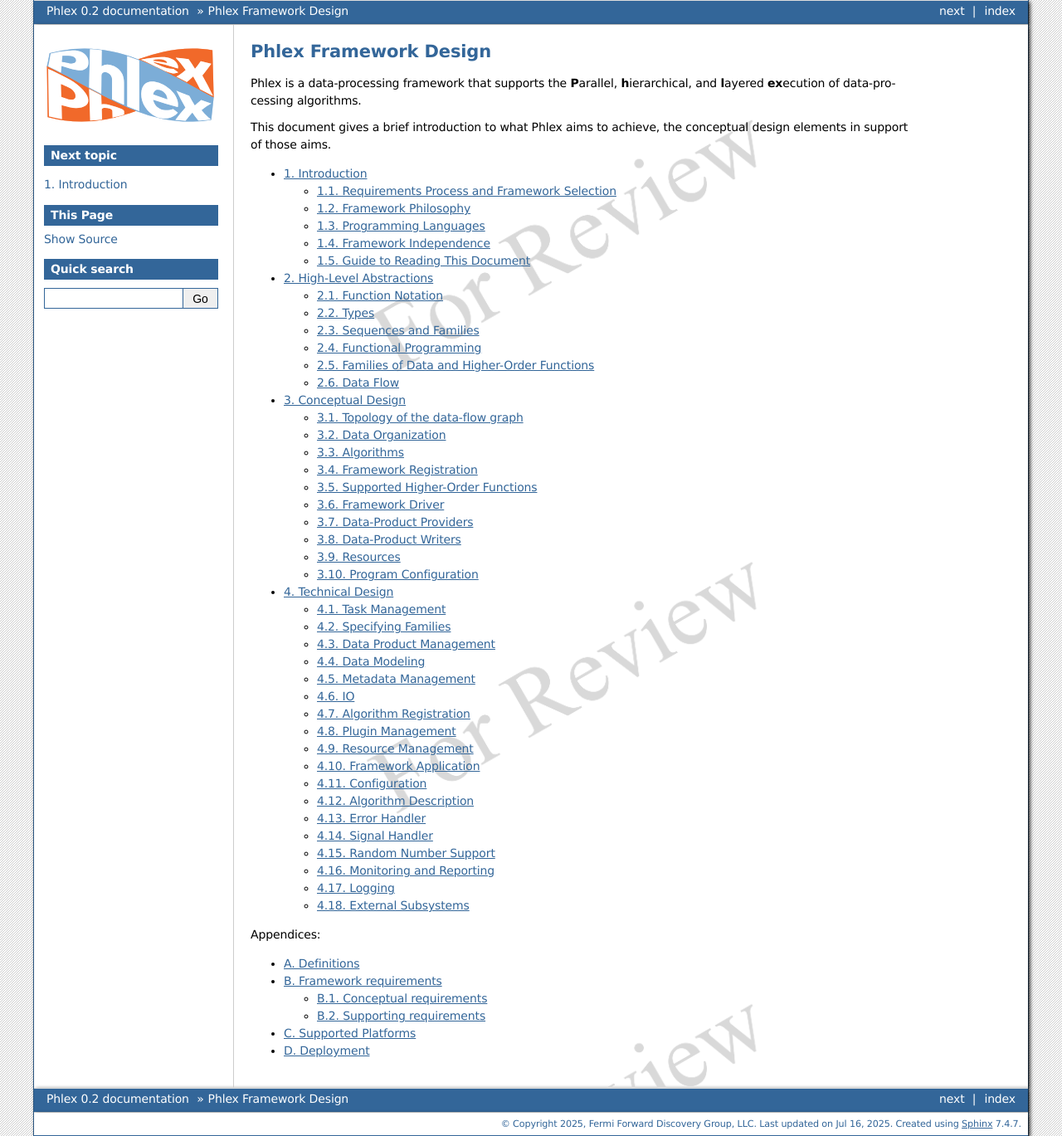
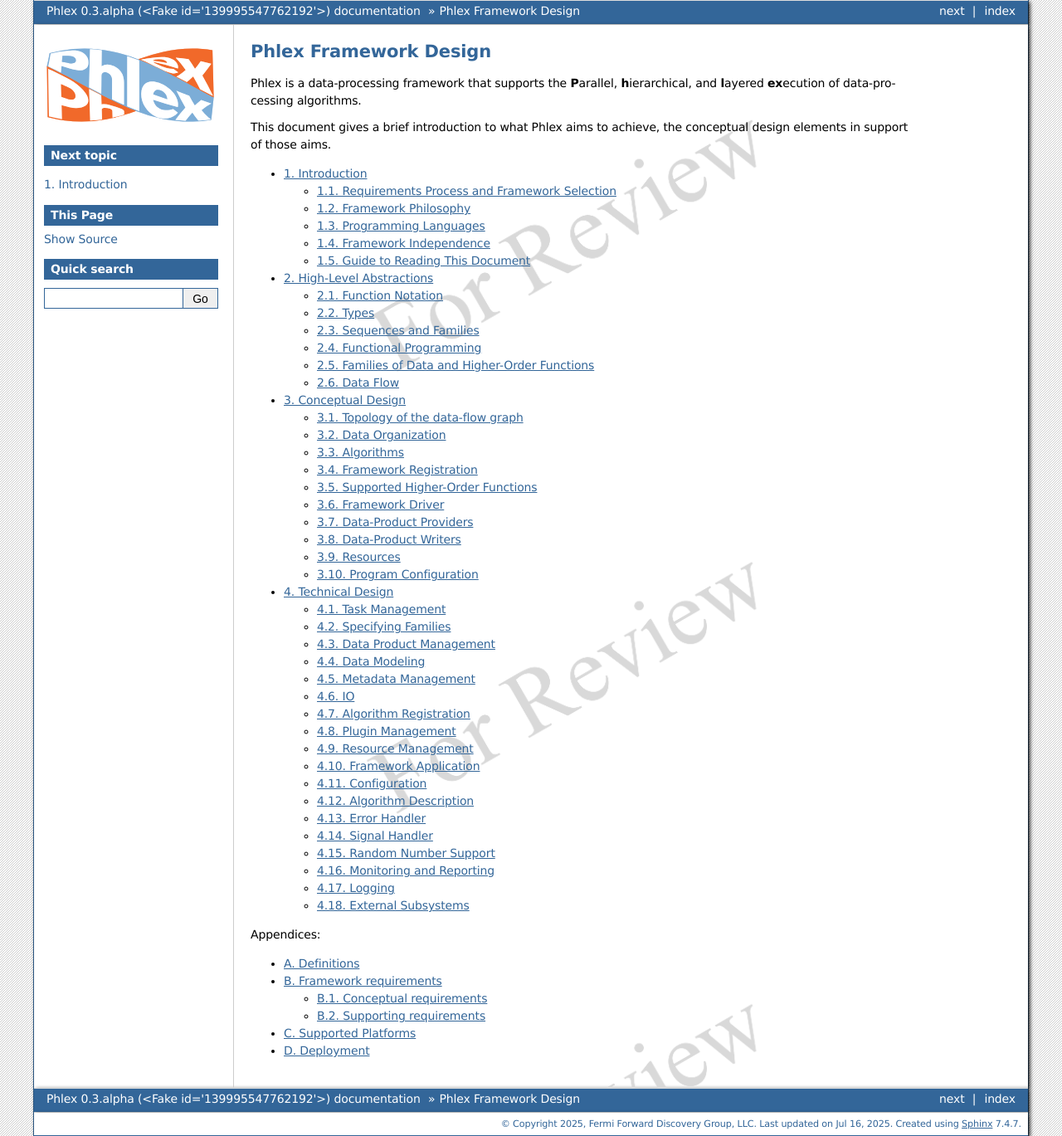
Before and after one commit to Framework-R-D/phlex-design, a Sphinx documentation site: the page built from doc/index.rst, in a window 1280 px wide. Shown: the whole page at 83% size. Built offline with Sphinx 7.4.7, drawn with Linux system fonts in a browser that asks for light colours.

Commit message:
Begin 0.3.alpha release

```diff
--- a/doc/conf.py
+++ b/doc/conf.py
@@ -21,13 +21,13 @@
 version = "0"
 
 # For releases for circulation use:
-release = "0.2"
-latex_filename = f"phlex-design-v{release}.tex"
+# release = "0.2"
+# latex_filename = f"phlex-design-v{release}.tex"
 
 # For development use
-# release_base = "0.2.alpha"
-# latex_filename = f"phlex-design-v{release_base}-{git_commit}.tex"
-# release = f"{release_base} ({git_commit})"
+release_base = "0.3.alpha"
+latex_filename = f"phlex-design-v{release_base}-{git_commit}.tex"
+release = f"{release_base} ({git_commit})"
 
 # -- General configuration ---------------------------------------------------
 # https://www.sphinx-doc.org/en/master/usage/configuration.html#general-configuration
@@ -90,12 +90,13 @@
 \usepackage{mathtools}
 """
 
+# "Preliminary", do not specify scale for watermark
 # "For DUNE Review", use scale=7 for watermark
 # "For Review", use scale=10.5 for watermark
 
 preliminary_watermark = r"""
 \usepackage[angle=30,color=lightgray]{background}
-\backgroundsetup{scale=10.5, contents={For Review}}"""
+\backgroundsetup{contents={Preliminary}}"""
 
 new_commands = r"""
 \newcommand\lt[0]{<}
```
